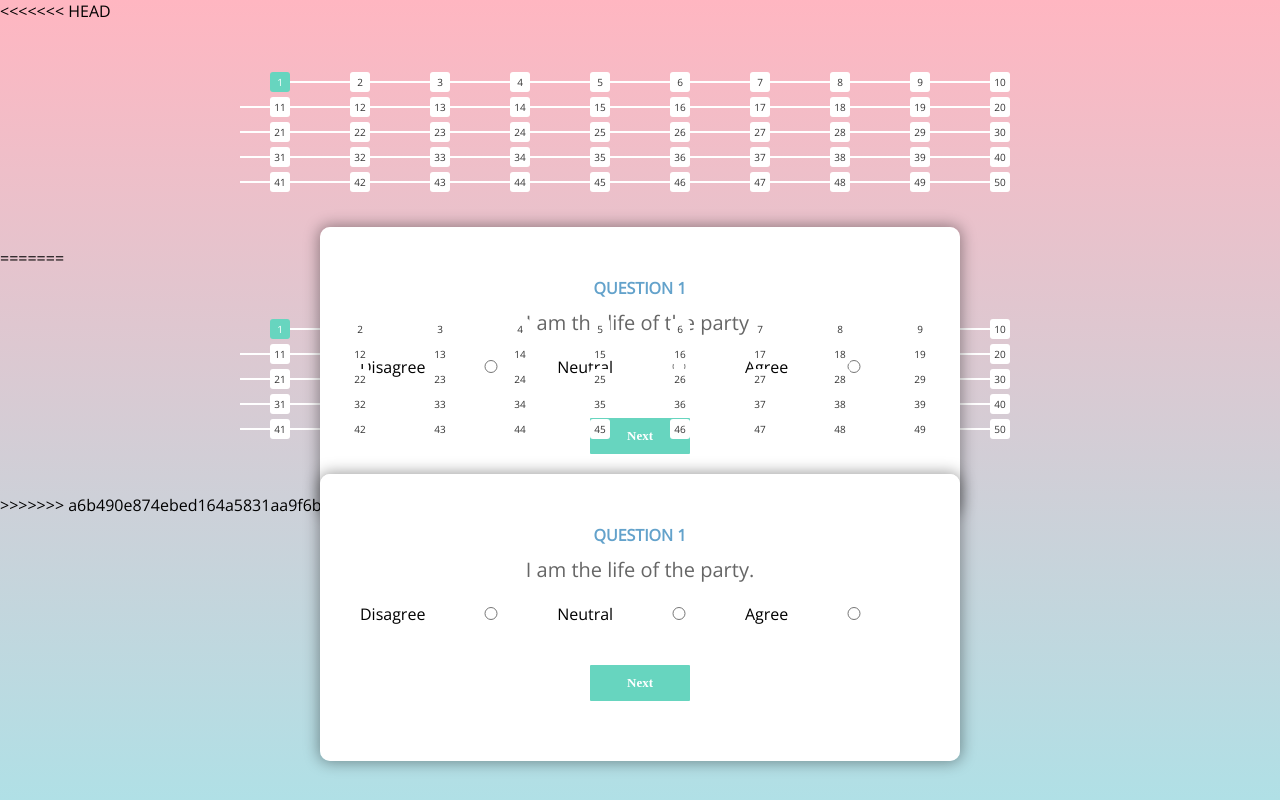
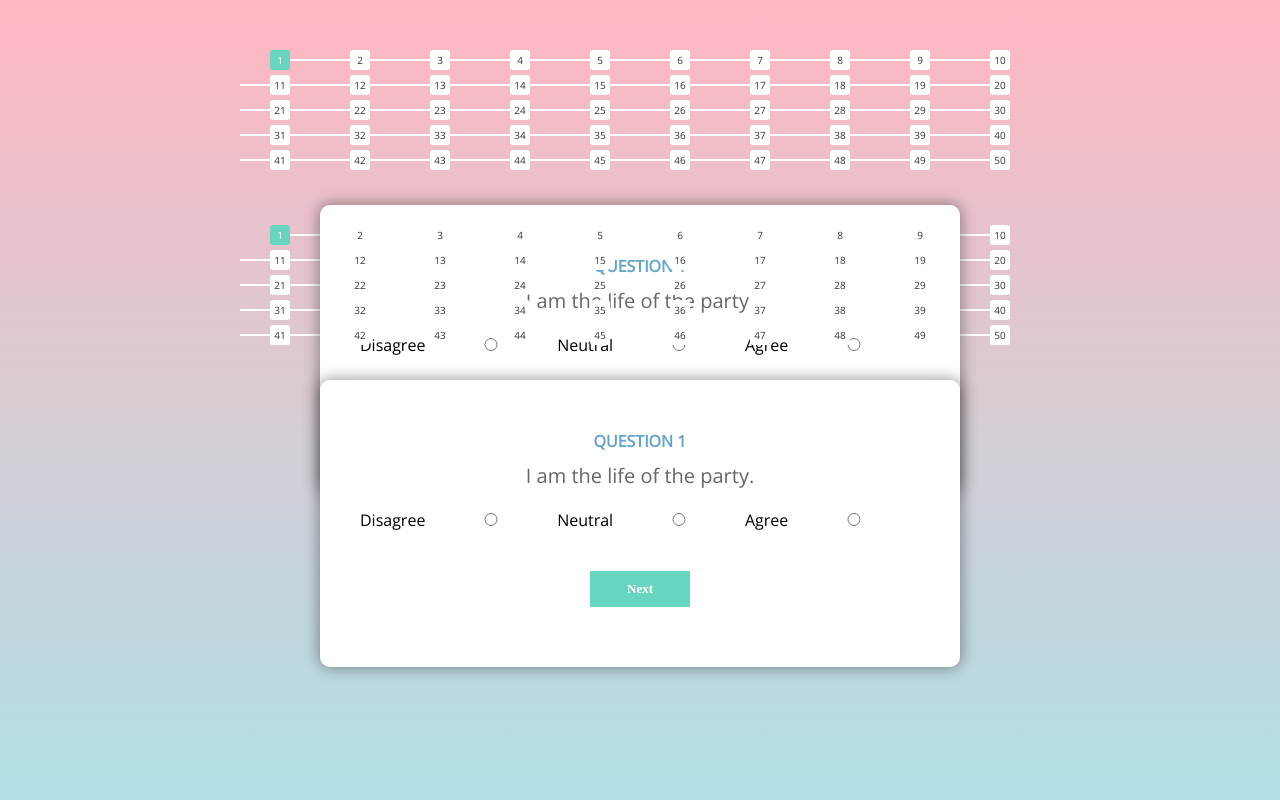
Before and after one commit to AlaedineLandolsi/personality-detection, a Flask app: page / in a window 1280 px wide. Run offline with Flask 2, Linux system fonts and the light colour scheme; some libraries are stand-ins or nearby versions.

Commit message:
Update index.html

```diff
--- a/templates/index.html
+++ b/templates/index.html
@@ -1,4 +1,3 @@
-<<<<<<< HEAD
 <!DOCTYPE html>
 <html lang="en">
 <head>
@@ -1373,7 +1372,6 @@ $(".previous").click(function(){
 
   </script>
 </body>
-=======
 <!DOCTYPE html>
 <html lang="en">
 <head>
@@ -2748,5 +2746,4 @@ $(".previous").click(function(){
 
   </script>
 </body>
->>>>>>> a6b490e874ebed164a5831aa9f6b9547f79039b1
 </html>
```
